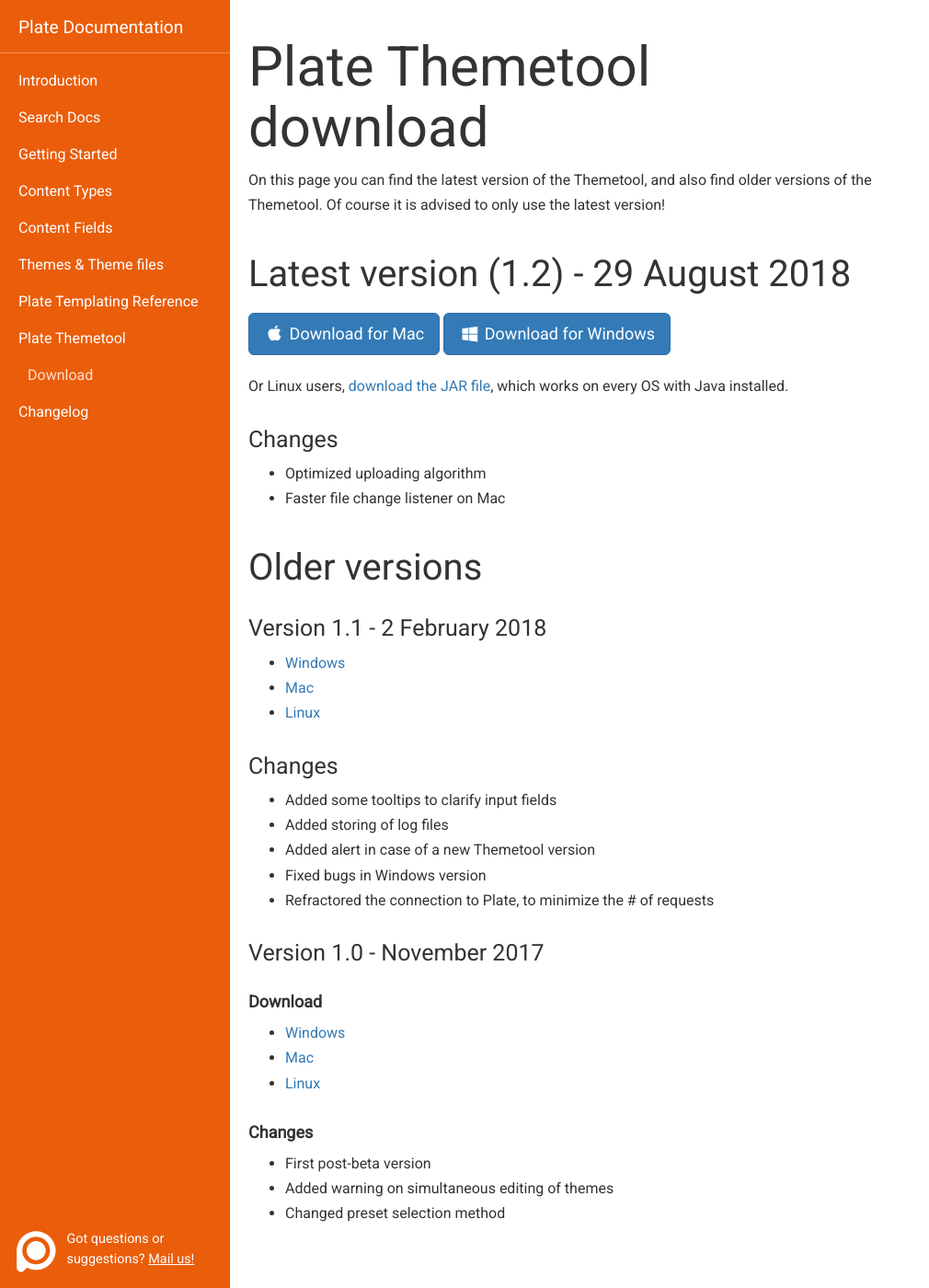
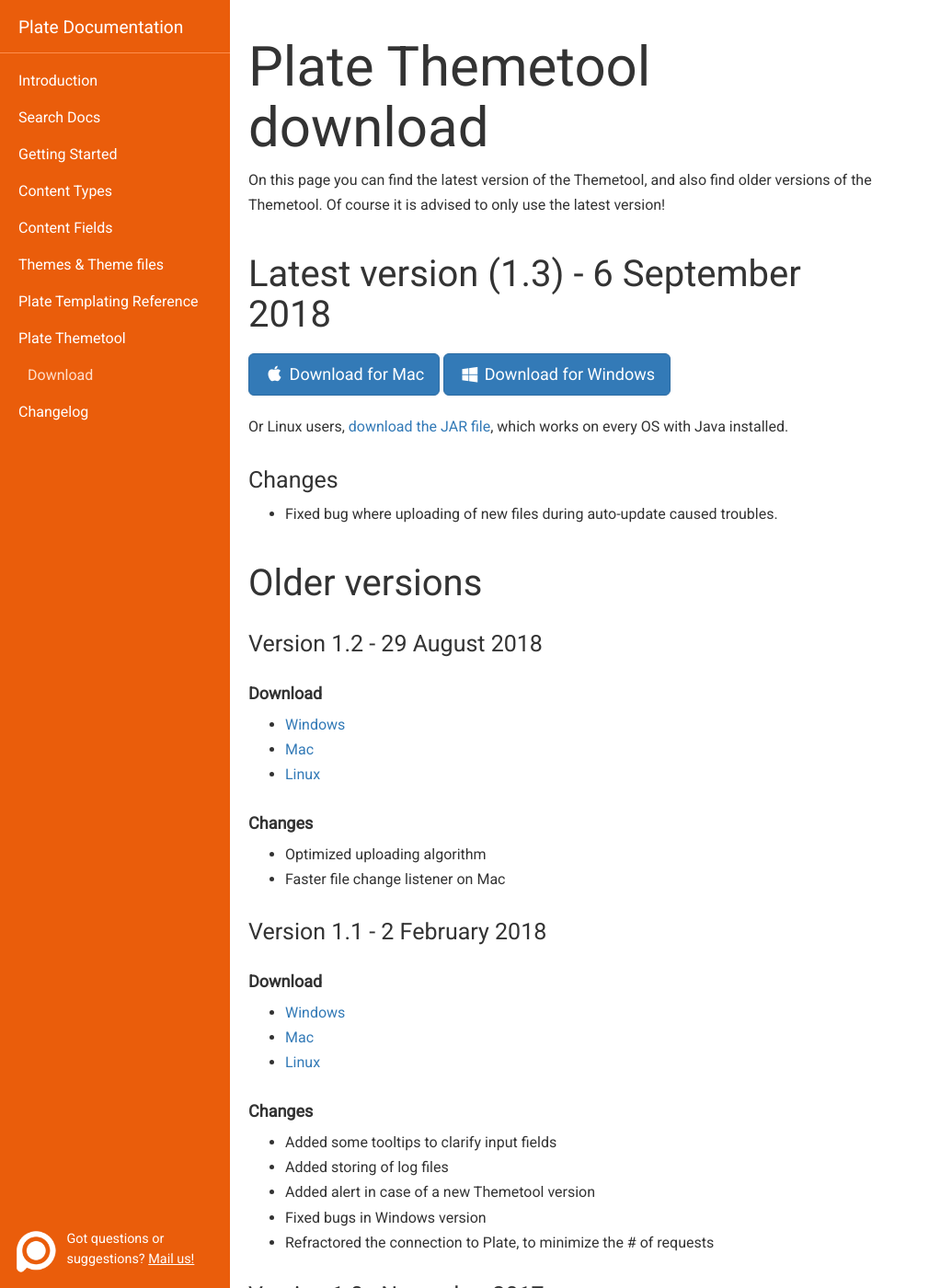
Before and after one commit to platehub/platehub.github.io, a Jekyll site: the page built from docs/themetool/download.md, in a window 1280 px wide and 1400 px high. Shown: the whole window at 92% size, without its empty margins (0-1010 px from the left). Built offline with Jekyll 4.4.1, drawn with Linux system fonts in a browser that asks for light colours; nearby versions of some CDN libraries.

```diff
--- a/docs/themetool/download.md
+++ b/docs/themetool/download.md
@@ -8,26 +8,37 @@ sub_menu:
 ---
 On this page you can find the latest version of the Themetool, and also find older versions of the Themetool. Of course it is advised to only use the latest version!
 
-## Latest version (1.2) - 29 August 2018
+## Latest version (1.3) - 6 September 2018
 
-<a href="https://s3-eu-west-1.amazonaws.com/plate-themetool/v1.2/plate-themetool.1.2.dmg" class="btn btn-primary btn-lg"><i class="fa fa-fw fa-apple"></i> Download for Mac</a>
-<a href="https://s3-eu-west-1.amazonaws.com/plate-themetool/v1.2/plate_setup.1.2.exe" class="btn btn-primary btn-lg"><i class="fa fa-fw fa-windows"></i> Download for Windows</a>
+<a href="https://s3-eu-west-1.amazonaws.com/plate-themetool/v1.3/plate-themetool.1.3.dmg" class="btn btn-primary btn-lg"><i class="fa fa-fw fa-apple"></i> Download for Mac</a>
+<a href="https://s3-eu-west-1.amazonaws.com/plate-themetool/v1.3/plate_setup.1.3.exe" class="btn btn-primary btn-lg"><i class="fa fa-fw fa-windows"></i> Download for Windows</a>
 
-Or Linux users, [download the JAR file](https://s3-eu-west-1.amazonaws.com/plate-themetool/v1.2/plate-themetool.1.2.jar), which works on every OS with Java installed.
+Or Linux users, [download the JAR file](https://s3-eu-west-1.amazonaws.com/plate-themetool/v1.3/plate-themetool.1.3.jar), which works on every OS with Java installed.
 
 ### Changes
+
+- Fixed bug where uploading of new files during auto-update caused troubles.
+
+
+## Older versions
+### Version 1.2 - 29 August 2018
+#### Download
+- [Windows](https://s3-eu-west-1.amazonaws.com/plate-themetool/v1.2/plate_setup.1.2.exe)
+- [Mac](https://s3-eu-west-1.amazonaws.com/plate-themetool/v1.2/plate-themetool.1.2.dmg)
+- [Linux](https://s3-eu-west-1.amazonaws.com/plate-themetool/v1.2/plate-themetool.1.2.jar)
+
+#### Changes
 
 - Optimized uploading algorithm
 - Faster file change listener on Mac
 
-
-## Older versions
 ### Version 1.1 - 2 February 2018
+#### Download
 - [Windows](https://s3-eu-west-1.amazonaws.com/plate-themetool/v1.1/plate_setup.1.1.exe)
 - [Mac](https://s3-eu-west-1.amazonaws.com/plate-themetool/v1.1/plate-themetool.1.1.dmg)
 - [Linux](https://s3-eu-west-1.amazonaws.com/plate-themetool/v1.1/plate-themetool.1.1.jar)
 
-### Changes
+#### Changes
 
 - Added some tooltips to clarify input fields
 - Added storing of log files
```
